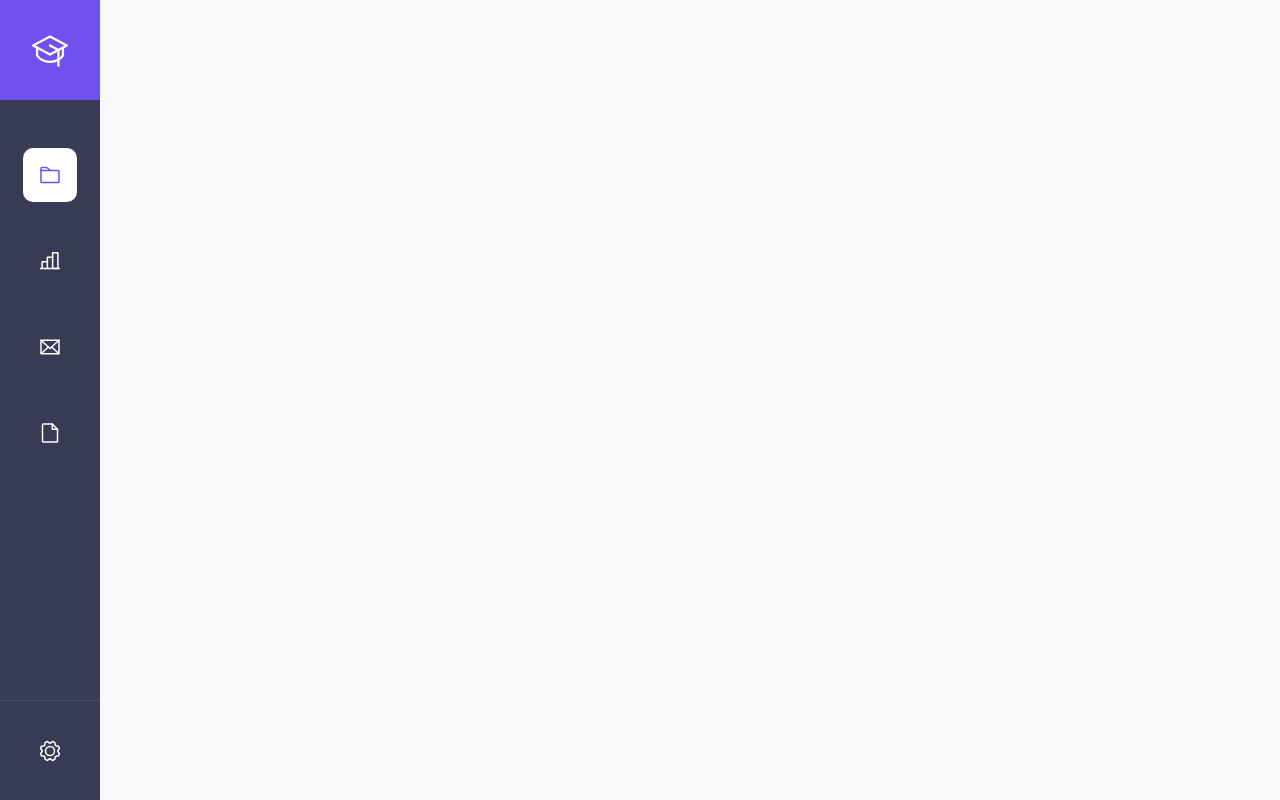
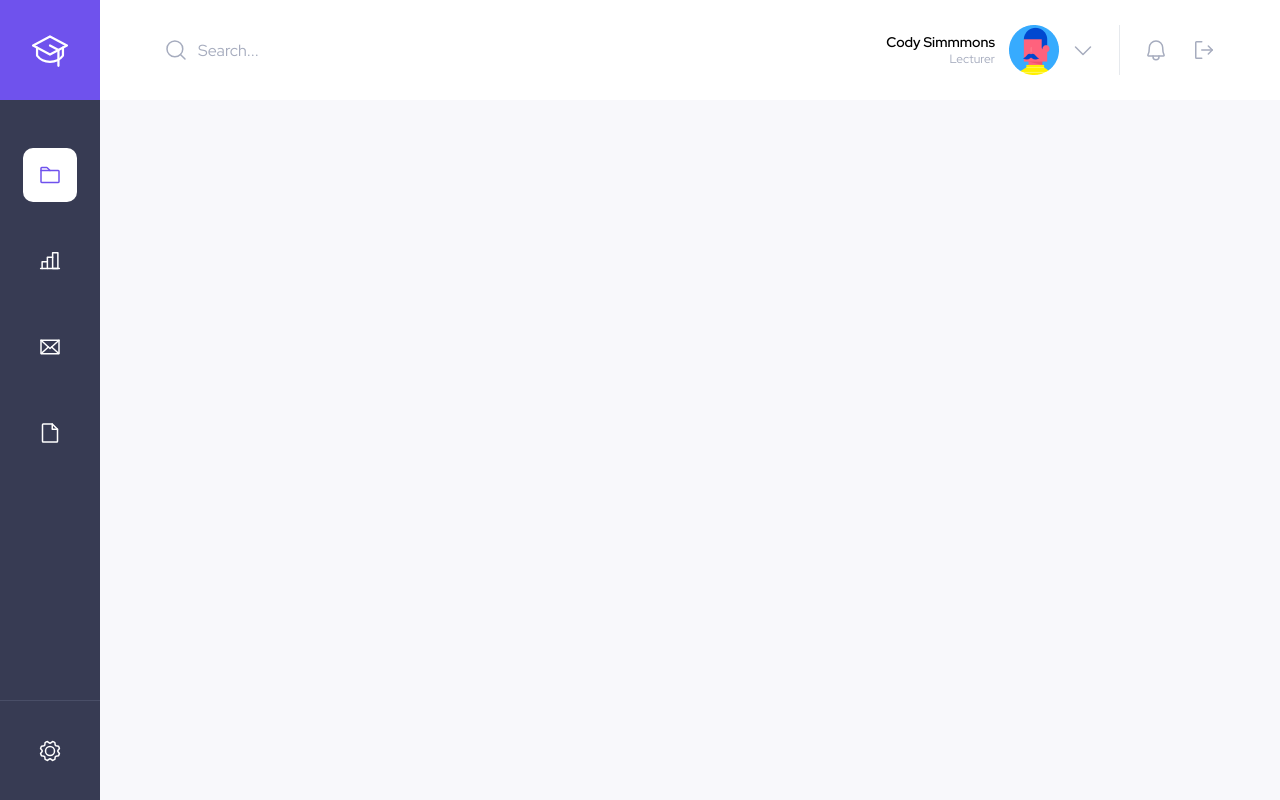
Before and after one commit to ClodoaldoDantas/courses, a React (Vite) app: page / in a window 1280 px wide. Built offline with nearby package versions, Linux system fonts and the light colour scheme.

Commit message:
feat: componente Sidebar, Topbar

```diff
--- /dev/null
+++ b/src/components/Profile/index.tsx
@@ -0,0 +1,21 @@
+import { CaretDown } from 'phosphor-react'
+import { useTheme } from 'styled-components'
+import profileImg from '../../assets/profile.png'
+import * as S from './styles'
+
+export function Profile() {
+  const theme = useTheme()
+
+  return (
+    <S.ProfileContainer type="button">
+      <S.ProfileContent>
+        <strong>Cody Simmmons</strong>
+        <span>Lecturer</span>
+      </S.ProfileContent>
+
+      <img src={profileImg} alt="Cody Simmmons" />
+
+      <CaretDown size={24} color={theme.colors.gray400} />
+    </S.ProfileContainer>
+  )
+}
--- /dev/null
+++ b/src/components/Profile/styles.ts
@@ -0,0 +1,30 @@
+import styled from 'styled-components'
+
+export const ProfileContainer = styled.button`
+  display: flex;
+  align-items: center;
+  border: 0;
+  background: transparent;
+
+  img {
+    margin-right: 0.75rem;
+  }
+`
+
+export const ProfileContent = styled.div`
+  margin-right: 0.875rem;
+
+  display: flex;
+  flex-direction: column;
+  align-items: flex-end;
+
+  strong {
+    font-size: ${(props) => props.theme.fontSizes.sm};
+    color: ${(props) => props.theme.colors.black};
+  }
+
+  span {
+    font-size: ${(props) => props.theme.fontSizes.xs};
+    color: ${(props) => props.theme.colors.gray400};
+  }
+`
--- /dev/null
+++ b/src/components/Search/index.tsx
@@ -0,0 +1,14 @@
+import { MagnifyingGlass } from 'phosphor-react'
+import { useTheme } from 'styled-components'
+import * as S from './styles'
+
+export function Search() {
+  const theme = useTheme()
+
+  return (
+    <S.SearchContainer>
+      <MagnifyingGlass size={24} color={theme.colors.gray400} />
+      <S.SearchField type="text" placeholder="Search..." />
+    </S.SearchContainer>
+  )
+}
--- /dev/null
+++ b/src/components/Search/styles.ts
@@ -0,0 +1,23 @@
+import styled from 'styled-components'
+
+export const SearchContainer = styled.div`
+  display: flex;
+  align-items: center;
+  gap: 0.625rem;
+
+  max-width: 300px;
+  width: 100%;
+`
+
+export const SearchField = styled.input`
+  border: 0;
+  outline: 0;
+  background: transparent;
+  color: ${(props) => props.theme.colors.gray500};
+  padding: 1rem 0;
+  flex: 1;
+
+  &::placeholder {
+    color: ${(props) => props.theme.colors.gray400};
+  }
+`
--- a/src/components/Sidebar/index.tsx
+++ b/src/components/Sidebar/index.tsx
@@ -1,3 +1,5 @@
+import { useState } from 'react'
+import { useTheme } from 'styled-components'
 import {
   GraduationCap,
   Folder,
@@ -7,10 +9,10 @@ import {
   Gear,
 } from 'phosphor-react'
 
-import { useState } from 'react'
 import * as S from './styles'
 
 export function Sidebar() {
+  const theme = useTheme()
   const [menuItemActive, setMenuItemActive] = useState('folder')
 
   const menuItems = [
@@ -23,7 +25,7 @@ export function Sidebar() {
   return (
     <S.SidebarContainer>
       <S.SidebarLogo>
-        <GraduationCap size={36} color="#fff" />
+        <GraduationCap size={36} color={theme.colors.white} />
       </S.SidebarLogo>
 
       <S.Menu>
--- /dev/null
+++ b/src/components/Topbar/index.tsx
@@ -0,0 +1,27 @@
+import { Bell, SignOut } from 'phosphor-react'
+import { useTheme } from 'styled-components'
+import { Profile } from '../Profile'
+import { Search } from '../Search'
+import * as S from './styles'
+
+export function Topbar() {
+  const theme = useTheme()
+
+  return (
+    <S.TopbarContainer>
+      <Search />
+
+      <S.TopbarNavigation>
+        <Profile />
+
+        <S.TopbarButton type="button">
+          <Bell size={24} color={theme.colors.gray400} />
+        </S.TopbarButton>
+
+        <S.TopbarButton type="button">
+          <SignOut size={24} color={theme.colors.gray400} />
+        </S.TopbarButton>
+      </S.TopbarNavigation>
+    </S.TopbarContainer>
+  )
+}
--- /dev/null
+++ b/src/components/Topbar/styles.ts
@@ -0,0 +1,39 @@
+import styled from 'styled-components'
+
+export const TopbarContainer = styled.div`
+  position: fixed;
+  top: 0;
+  left: 100px;
+
+  background-color: ${(props) => props.theme.colors.white};
+  padding: 0 4rem;
+  height: 100px;
+  width: calc(100% - 100px);
+
+  display: flex;
+  align-items: center;
+  justify-content: space-between;
+`
+
+export const TopbarNavigation = styled.nav`
+  display: flex;
+  align-items: center;
+
+  button {
+    &:first-child {
+      margin-right: 1.5rem;
+      padding-right: 1.5rem;
+      border-right: 1px solid #e6e9ed;
+    }
+
+    &:last-child {
+      margin-left: 1.5rem;
+    }
+  }
+`
+
+export const TopbarButton = styled.button`
+  border: 0;
+  font-size: 0;
+  background: transparent;
+`
--- a/src/layouts/index.tsx
+++ b/src/layouts/index.tsx
@@ -1,5 +1,6 @@
 import { ReactNode } from 'react'
 import { Sidebar } from '../components/Sidebar'
+import { Topbar } from '../components/Topbar'
 
 interface LayoutProps {
   children: ReactNode
@@ -9,6 +10,7 @@ export function Layout({ children }: LayoutProps) {
   return (
     <>
       <Sidebar />
+      <Topbar />
       <div>{children}</div>
     </>
   )
--- a/src/styles/global.ts
+++ b/src/styles/global.ts
@@ -9,17 +9,19 @@ export const GlobalStyle = createGlobalStyle`
 
   body, input, textarea, button {
     font-family: ${(props) => props.theme.font};
-    font-weight: ${(props) => props.theme.fontWeights.normal};
+
     font-size: ${(props) => props.theme.fontSizes.md};
   }
 
-  h1, h2, h3, strong {
+  h1, h2, h3 {
     color: ${(props) => props.theme.colors.black};
+    font-weight: ${(props) => props.theme.fontWeights.semibold};
   }
 
   body {
-    background-color: ${(props) => props.theme.colors.gray300};
+    background-color: ${(props) => props.theme.colors.gray200};
     color: ${(props) => props.theme.colors.gray400};
+    font-weight: ${(props) => props.theme.fontWeights.medium};
   }
 
   img {
--- a/src/styles/themes/default.ts
+++ b/src/styles/themes/default.ts
@@ -19,7 +19,8 @@ export const defaultTheme = {
     white: '#FFF',
     gray500: '#373B53',
     gray400: '#A6ACBE',
-    gray300: '#F8F8FB',
+    gray300: '#C9CED6',
+    gray200: '#F8F8FB',
     purple500: '#6F52ED',
   },
 }
```
Also changed, not shown: src/assets/profile.png (added).
